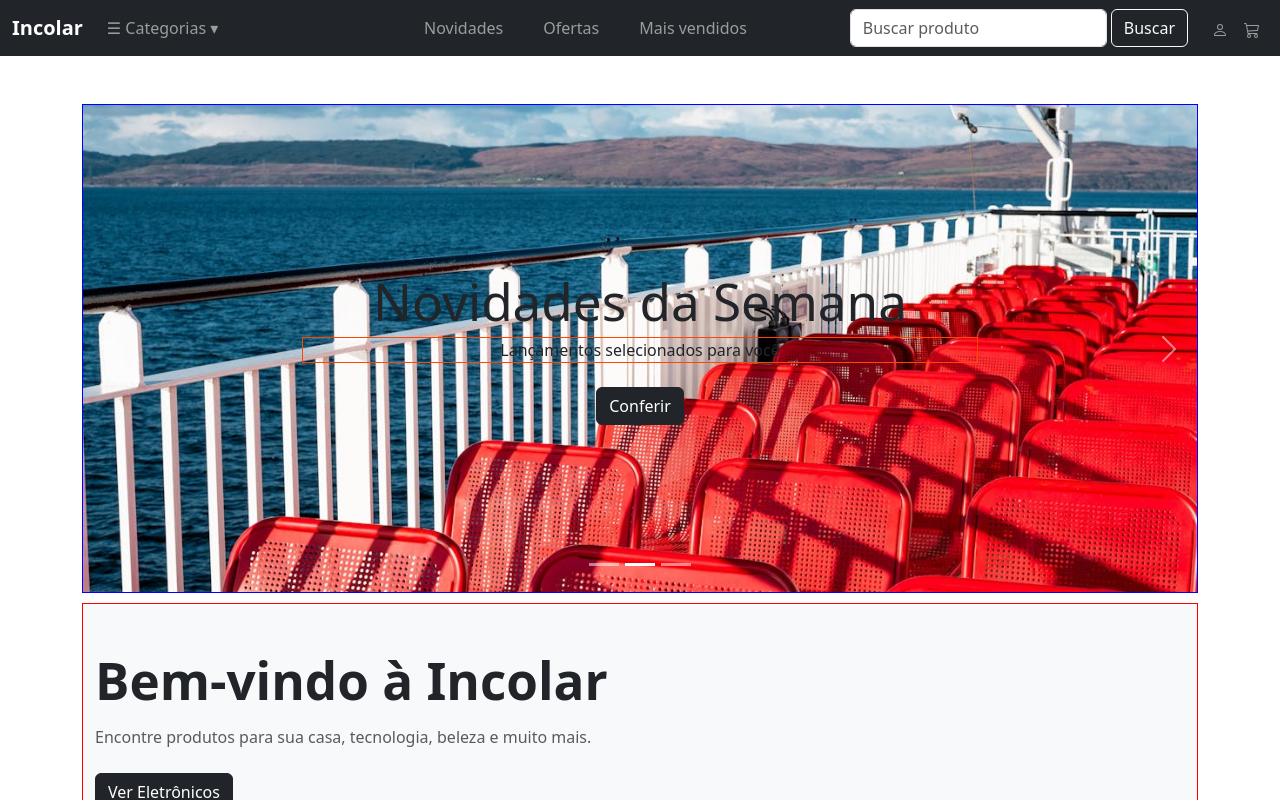
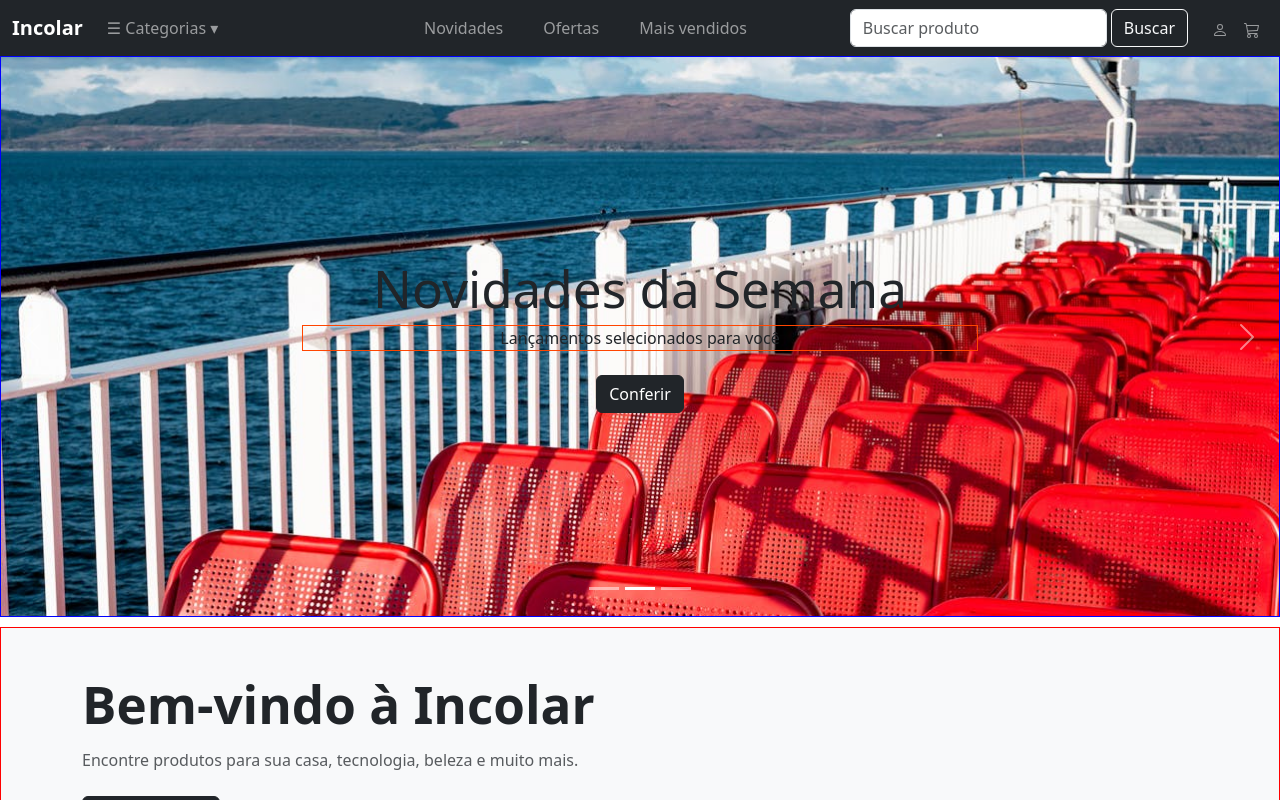
Before and after one commit to dcs30000/landingPage-reactjsBootstrap, a React (Vite) app: page / in a window 1280 px wide. Shown: the top 800 px of the page. Built offline with nearby package versions, Linux system fonts and the light colour scheme.

Commit message:
retirando a tag Container className=py-5

```diff
--- a/src/components/Main/Main.jsx
+++ b/src/components/Main/Main.jsx
@@ -15,7 +15,7 @@ import Contato from '../../pages/Contato'
 function Main() {
   return (
     <main>
-      <Container className="py-5">
+      {/*<Container className="py-5">*/}
         <Routes>
            <Route path='/' element={<Home />}></Route>
            <Route path='/casa' element={<Casa />}></Route>
@@ -26,7 +26,7 @@ function Main() {
            <Route path='/sobre' element={<Sobre />}></Route>
            <Route path='/contato' element={<Contato />}></Route>
         </Routes>
-      </Container>
+      {/*</Container>*/}
     </main>
   )
 }
```
